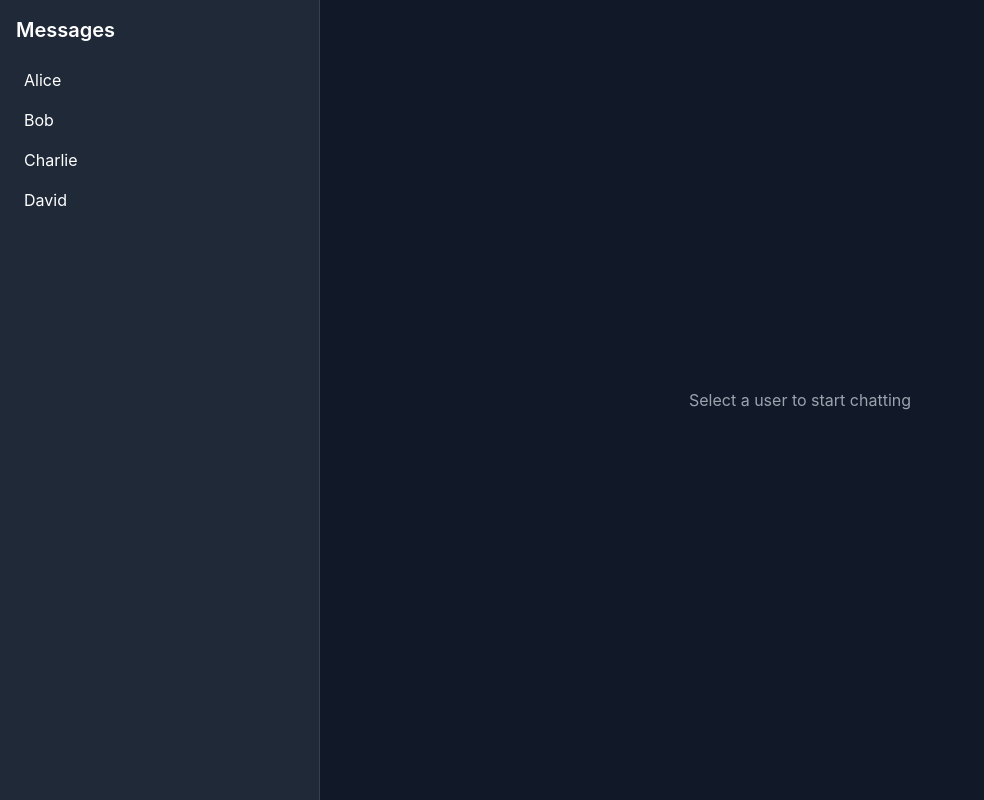
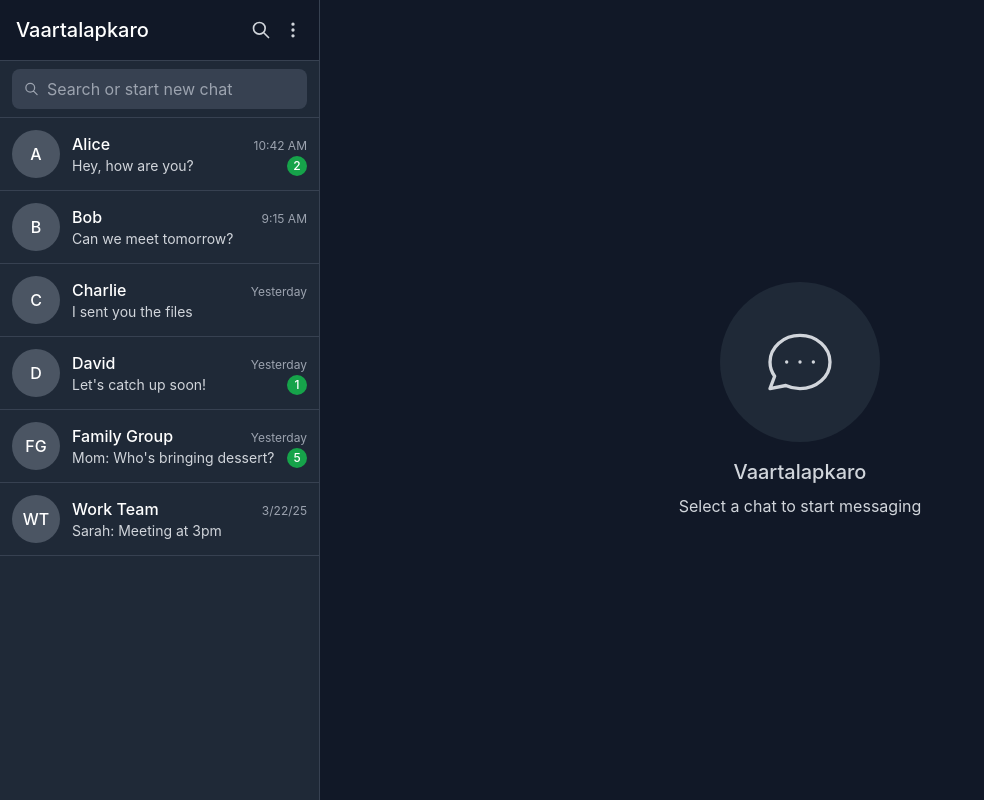
Before and after one commit to MakotoIsamu/social_media_app, a React (Create React App) app in the folder frontend/: page /message in a window 1280 px wide. Shown: the whole page, without its empty margins (0-984 px from the left). Built offline with nearby package versions, Linux system fonts and the light colour scheme.

Commit message:
added a messaging ui

```diff
--- a/frontend/src/components/Sidebar.jsx
+++ b/frontend/src/components/Sidebar.jsx
@@ -11,7 +11,7 @@ const BottomBar = () => {
     { id: 'post', icon: Plus, path: '/create-something' },
     { id: 'reels', icon: Film, path: '/reels' },
     { id: 'profile', icon: User, path: Auth ? '/profile' : '/login' },
-    { id: 'message', icon: MessageCircle, path: Auth ? '/message' : '/login' }
+    { id: 'message', icon: MessageCircle, path: '/message' }
   ];
 
   return (
--- a/frontend/src/pages/MesssagingPage.jsx
+++ b/frontend/src/pages/MesssagingPage.jsx
@@ -1,86 +1,266 @@
-import React, { useState } from "react";
+import React, { useState, useEffect } from "react";
 
+const MesssagingPage = () => {
+  // Sample users with profile pictures
   const users = [
-  { id: 1, name: "Alice" },
-  { id: 2, name: "Bob" },
-  { id: 3, name: "Charlie" },
-  { id: 4, name: "David" },
+    { id: 1, name: "Alice", lastMessage: "Hey, how are you?", time: "10:42 AM", unread: 2 },
+    { id: 2, name: "Bob", lastMessage: "Can we meet tomorrow?", time: "9:15 AM", unread: 0 },
+    { id: 3, name: "Charlie", lastMessage: "I sent you the files", time: "Yesterday", unread: 0 },
+    { id: 4, name: "David", lastMessage: "Let's catch up soon!", time: "Yesterday", unread: 1 },
+    { id: 5, name: "Family Group", lastMessage: "Mom: Who's bringing dessert?", time: "Yesterday", unread: 5 },
+    { id: 6, name: "Work Team", lastMessage: "Sarah: Meeting at 3pm", time: "3/22/25", unread: 0 },
   ];
 
-const MessagingPage = () => {
   const [selectedUser, setSelectedUser] = useState(null);
-  const [messages, setMessages] = useState({});
+  const [messages, setMessages] = useState({
+    1: [
+      { text: "Hey there!", sender: "other", time: "10:30 AM" },
+      { text: "How are you doing?", sender: "other", time: "10:31 AM" },
+      { text: "I'm good, thanks! How about you?", sender: "me", time: "10:40 AM" },
+      { text: "Hey, how are you?", sender: "other", time: "10:42 AM" },
+    ],
+    2: [
+      { text: "Hi, do you have time to meet?", sender: "other", time: "9:10 AM" },
+      { text: "Can we meet tomorrow?", sender: "other", time: "9:15 AM" }
+    ]
+  });
   const [input, setInput] = useState("");
+  const [showUserList, setShowUserList] = useState(true);
+  const [isMobile, setIsMobile] = useState(false);
+
+  // Check for mobile screen size
+  useEffect(() => {
+    const checkIsMobile = () => {
+      setIsMobile(window.innerWidth < 768);
+    };
+
+    checkIsMobile();
+    window.addEventListener('resize', checkIsMobile);
+
+    return () => {
+      window.removeEventListener('resize', checkIsMobile);
+    };
+  }, []);
 
   const handleSendMessage = () => {
     if (input.trim() && selectedUser) {
+      const now = new Date();
+      const timeString = now.toLocaleTimeString([], { hour: '2-digit', minute: '2-digit' });
+
       setMessages((prev) => ({
         ...prev,
-        [selectedUser.id]: [...(prev[selectedUser.id] || []), { text: input, sender: "me" }],
+        [selectedUser.id]: [
+          ...(prev[selectedUser.id] || []),
+          { text: input, sender: "me", time: timeString },
+        ],
       }));
       setInput("");
     }
   };
 
+  // Function to get initials for avatar
+  const getInitials = (name) => {
+    return name.split(' ').map(word => word[0]).join('').toUpperCase();
+  };
+
   return (
     <div className="flex h-screen bg-gray-900 text-white">
       {/* User List */}
-      <div className="w-1/4 bg-gray-800 border-r border-gray-700 p-4">
-        <h2 className="text-xl font-semibold mb-4">Messages</h2>
-        <ul>
+      <div
+        className={`${isMobile ? 'fixed inset-0 z-10' : 'relative'}
+          md:w-1/3 lg:w-1/4 w-full bg-gray-800 border-r border-gray-700 transition-transform duration-300
+          ${isMobile && selectedUser ? '-translate-x-full' : 'translate-x-0'}`}
+      >
+        {/* App header */}
+        <div className="bg-gray-900 text-white p-4 flex justify-between items-center border-b border-gray-700">
+          <h2 className="text-xl font-medium">Vaartalapkaro</h2>
+          <div className="flex space-x-3">
+            <button className="text-gray-300 hover:text-white">
+              <svg className="h-5 w-5" fill="none" viewBox="0 0 24 24" stroke="currentColor">
+                <path strokeLinecap="round" strokeLinejoin="round" strokeWidth={2} d="M21 21l-6-6m2-5a7 7 0 11-14 0 7 7 0 0114 0z" />
+              </svg>
+            </button>
+            <button className="text-gray-300 hover:text-white">
+              <svg className="h-5 w-5" fill="none" viewBox="0 0 24 24" stroke="currentColor">
+                <path strokeLinecap="round" strokeLinejoin="round" strokeWidth={2} d="M12 5v.01M12 12v.01M12 19v.01M12 6a1 1 0 110-2 1 1 0 010 2zm0 7a1 1 0 110-2 1 1 0 010 2zm0 7a1 1 0 110-2 1 1 0 010 2z" />
+              </svg>
+            </button>
+          </div>
+        </div>
+
+        {/* Search bar */}
+        <div className="px-3 py-2 border-b border-gray-700">
+          <div className="bg-gray-700 flex items-center rounded-lg px-3 py-1">
+            <svg className="h-5 w-5 text-gray-400" fill="none" viewBox="0 0 24 24" stroke="currentColor">
+              <path strokeLinecap="round" strokeLinejoin="round" strokeWidth={2} d="M21 21l-6-6m2-5a7 7 0 11-14 0 7 7 0 0114 0z" />
+            </svg>
+            <input
+              className="bg-gray-700 ml-2 outline-none flex-1 py-1 text-white placeholder-gray-400"
+              type="text"
+              placeholder="Search or start new chat"
+            />
+          </div>
+        </div>
+
+        {/* Chat list */}
+        <ul className="overflow-y-auto max-h-[calc(100%-116px)]">
           {users.map((user) => (
             <li
               key={user.id}
-              className={`p-2 cursor-pointer rounded-lg ${selectedUser?.id === user.id ? "bg-blue-700" : "hover:bg-gray-700"}`}
-              onClick={() => setSelectedUser(user)}
+              className={`flex items-center px-3 py-3 border-b border-gray-700 cursor-pointer hover:bg-gray-700 ${
+                selectedUser?.id === user.id ? "bg-gray-700" : ""
+              }`}
+              onClick={() => {
+                setSelectedUser(user);
+                if (isMobile) {
+                  setShowUserList(false);
+                }
+              }}
             >
-              {user.name}
+              {/* Avatar */}
+              <div className="h-12 w-12 rounded-full bg-gray-600 flex items-center justify-center text-white font-medium flex-shrink-0">
+                {getInitials(user.name)}
+              </div>
+
+              {/* Chat details */}
+              <div className="ml-3 flex-1">
+                <div className="flex justify-between items-baseline">
+                  <span className="font-medium">{user.name}</span>
+                  <span className="text-xs text-gray-400">{user.time}</span>
+                </div>
+                <div className="flex justify-between items-center">
+                  <p className="text-sm text-gray-300 truncate">{user.lastMessage}</p>
+                  {user.unread > 0 && (
+                    <span className="bg-green-600 text-white rounded-full h-5 w-5 flex items-center justify-center text-xs font-medium">
+                      {user.unread}
+                    </span>
+                  )}
+                </div>
+              </div>
             </li>
           ))}
         </ul>
       </div>
 
       {/* Chat Area */}
-      <div className="w-3/4 flex flex-col bg-gray-850">
+      <div className="flex-1 flex flex-col bg-gray-900 relative">
         {selectedUser ? (
           <>
             {/* Chat Header */}
-            <div className="p-4 bg-gray-800 border-b border-gray-700 font-semibold text-lg">
-              Chat with {selectedUser.name}
+            <div className="p-3 bg-gray-800 text-white flex items-center border-b border-gray-700">
+              {isMobile && (
+                <button
+                  className="mr-2"
+                  onClick={() => setSelectedUser(null)}
+                >
+                  <svg className="h-6 w-6" fill="none" viewBox="0 0 24 24" stroke="currentColor">
+                    <path strokeLinecap="round" strokeLinejoin="round" strokeWidth={2} d="M15 19l-7-7 7-7" />
+                  </svg>
+                </button>
+              )}
+              <div className="h-10 w-10 rounded-full bg-gray-600 flex items-center justify-center text-white font-medium">
+                {getInitials(selectedUser.name)}
+              </div>
+              <div className="ml-3 flex-1">
+                <div className="font-medium">{selectedUser.name}</div>
+                <div className="text-xs text-gray-300">online</div>
+              </div>
+              <div className="flex space-x-3">
+                <button className="text-gray-300 hover:text-white">
+                  <svg className="h-5 w-5" fill="none" viewBox="0 0 24 24" stroke="currentColor">
+                    <path strokeLinecap="round" strokeLinejoin="round" strokeWidth={2} d="M3 5a2 2 0 012-2h3.28a1 1 0 01.948.684l1.498 4.493a1 1 0 01-.502 1.21l-2.257 1.13a11.042 11.042 0 005.516 5.516l1.13-2.257a1 1 0 011.21-.502l4.493 1.498a1 1 0 01.684.949V19a2 2 0 01-2 2h-1C9.716 21 3 14.284 3 6V5z" />
+                  </svg>
+                </button>
+                <button className="text-gray-300 hover:text-white">
+                  <svg className="h-5 w-5" fill="none" viewBox="0 0 24 24" stroke="currentColor">
+                    <path strokeLinecap="round" strokeLinejoin="round" strokeWidth={2} d="M15 10l4.553-2.276A1 1 0 0121 8.618v6.764a1 1 0 01-1.447.894L15 14M5 18h8a2 2 0 002-2V8a2 2 0 00-2-2H5a2 2 0 00-2 2v8a2 2 0 002 2z" />
+                  </svg>
+                </button>
+                <button className="text-gray-300 hover:text-white">
+                  <svg className="h-5 w-5" fill="none" viewBox="0 0 24 24" stroke="currentColor">
+                    <path strokeLinecap="round" strokeLinejoin="round" strokeWidth={2} d="M12 5v.01M12 12v.01M12 19v.01M12 6a1 1 0 110-2 1 1 0 010 2zm0 7a1 1 0 110-2 1 1 0 010 2zm0 7a1 1 0 110-2 1 1 0 010 2z" />
+                  </svg>
+                </button>
+              </div>
             </div>
 
-            {/* Chat Messages */}
-            <div className="flex-1 p-4 overflow-y-auto">
+            {/* Chat Background */}
+            <div className="flex-1 p-4 overflow-y-auto bg-gradient-to-b from-gray-900 to-gray-800 flex flex-col">
+              <div className="flex flex-col justify-end flex-1">
                 {messages[selectedUser.id]?.map((msg, index) => (
                   <div
                     key={index}
-                  className={`mb-2 p-2 rounded-lg max-w-xs ${msg.sender === "me" ? "bg-blue-600 text-white self-end ml-auto" : "bg-gray-700 text-white"}`}
+                    className={`my-1 max-w-xs ${
+                      msg.sender === "me" ? "self-end" : "self-start"
+                    }`}
+                  >
+                    <div
+                      className={`rounded-lg px-3 py-2 relative ${
+                        msg.sender === "me"
+                          ? "bg-green-800 text-white"
+                          : "bg-gray-700 text-white"
+                      }`}
                     >
                       {msg.text}
+                      <div className="flex justify-end items-center mt-1 text-xs text-gray-300">
+                        <span>{msg.time}</span>
+                        {msg.sender === "me" && (
+                          <span className="text-blue-400 ml-1">
+                            ✓✓
+                          </span>
+                        )}
+                      </div>
+                    </div>
                   </div>
                 ))}
               </div>
+            </div>
 
             {/* Message Input */}
-            <div className="p-4 bg-gray-800 border-t border-gray-700 flex items-center">
+            <div className="p-3 bg-gray-800 flex items-center border-t border-gray-700">
+              <button className="p-2 text-gray-400 hover:text-white">
+                <svg className="h-6 w-6" fill="none" viewBox="0 0 24 24" stroke="currentColor">
+                  <path strokeLinecap="round" strokeLinejoin="round" strokeWidth={2} d="M14.828 14.828a4 4 0 01-5.656 0M9 10h.01M15 10h.01M21 12a9 9 0 11-18 0 9 9 0 0118 0z" />
+                </svg>
+              </button>
+              <button className="p-2 text-gray-400 hover:text-white">
+                <svg className="h-6 w-6" fill="none" viewBox="0 0 24 24" stroke="currentColor">
+                  <path strokeLinecap="round" strokeLinejoin="round" strokeWidth={2} d="M15.172 7l-6.586 6.586a2 2 0 102.828 2.828l6.414-6.586a4 4 0 00-5.656-5.656l-6.415 6.585a6 6 0 108.486 8.486L20.5 13" />
+                </svg>
+              </button>
               <input
                 type="text"
                 value={input}
                 onChange={(e) => setInput(e.target.value)}
-                className="flex-1 p-2 border border-gray-600 bg-gray-700 text-white rounded-lg mr-2"
-                placeholder="Type a message..."
+                className="flex-1 p-2 mx-2 border border-gray-600 rounded-full bg-gray-700 text-white placeholder-gray-400 focus:outline-none focus:border-gray-500"
+                placeholder="Type a message"
+                onKeyPress={(e) => {
+                  if (e.key === "Enter") {
+                    handleSendMessage();
+                  }
+                }}
               />
               <button
                 onClick={handleSendMessage}
-                className="bg-blue-600 text-white px-4 py-2 rounded-lg hover:bg-blue-500"
+                className="p-2 text-gray-400 hover:text-white"
               >
-                Send
+                <svg className="h-6 w-6" fill="none" viewBox="0 0 24 24" stroke="currentColor">
+                  <path strokeLinecap="round" strokeLinejoin="round" strokeWidth={2} d="M12 19l9 2-9-18-9 18 9-2zm0 0v-8" />
+                </svg>
               </button>
             </div>
           </>
         ) : (
-          <div className="flex-1 flex items-center justify-center text-gray-400">
-            Select a user to start chatting
+          <div className="flex-1 flex flex-col items-center justify-center bg-gray-900 text-gray-300">
+            <div className="h-40 w-40 mb-4 rounded-full bg-gray-800 flex items-center justify-center">
+              <svg className="h-20 w-20" fill="none" viewBox="0 0 24 24" stroke="currentColor">
+                <path strokeLinecap="round" strokeLinejoin="round" strokeWidth={1} d="M8 12h.01M12 12h.01M16 12h.01M21 12c0 4.418-4.03 8-9 8a9.863 9.863 0 01-4.255-.949L3 20l1.395-3.72C3.512 15.042 3 13.574 3 12c0-4.418 4.03-8 9-8s9 3.582 9 8z" />
+              </svg>
+            </div>
+            <h2 className="text-xl font-medium mb-2">Vaartalapkaro</h2>
+            <p className="text-center max-w-md px-4">
+              Select a chat to start messaging
+            </p>
           </div>
         )}
       </div>
@@ -88,4 +268,4 @@ const MessagingPage = () => {
   );
 };
 
-export default MessagingPage;
+export default MesssagingPage;
```
Lines whose indentation alone changed are shown as unchanged.
